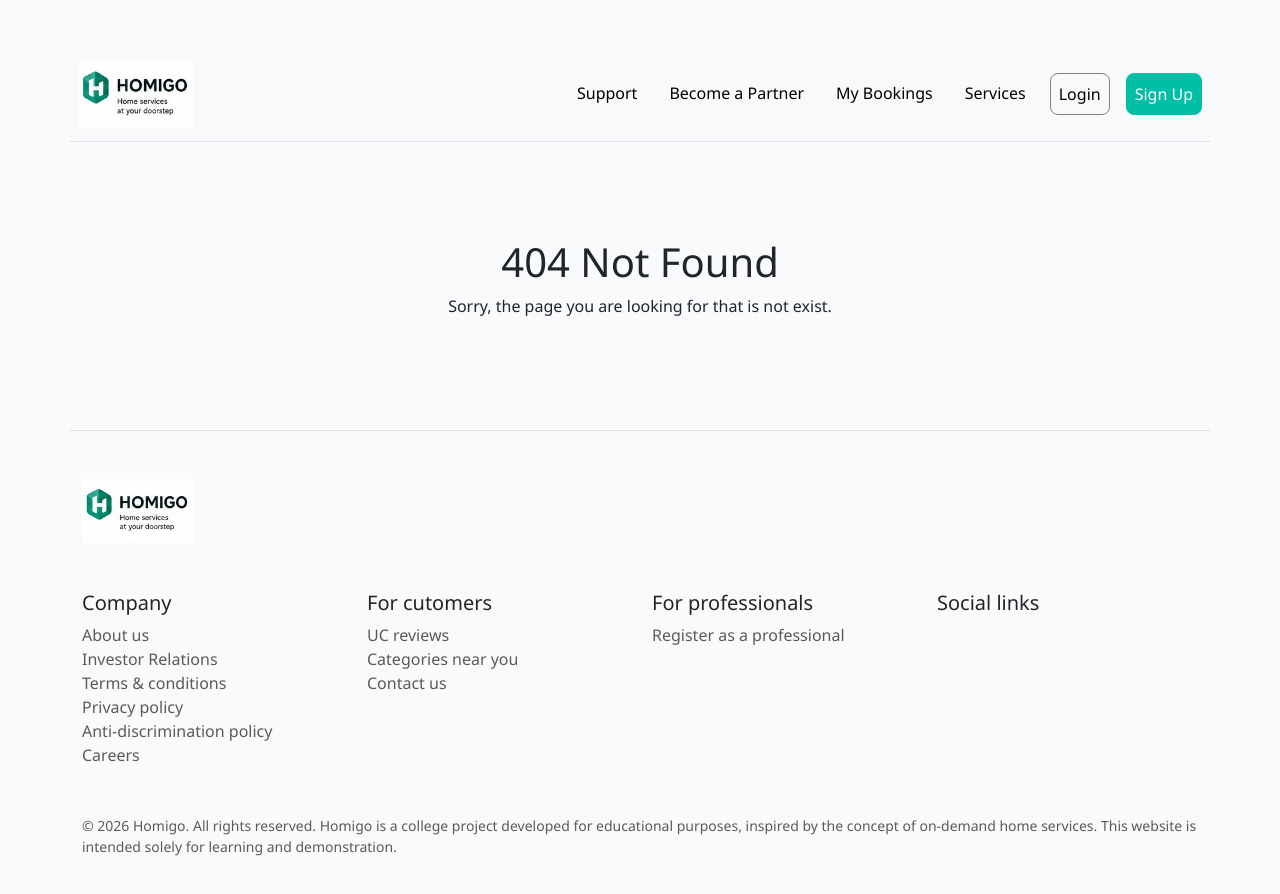
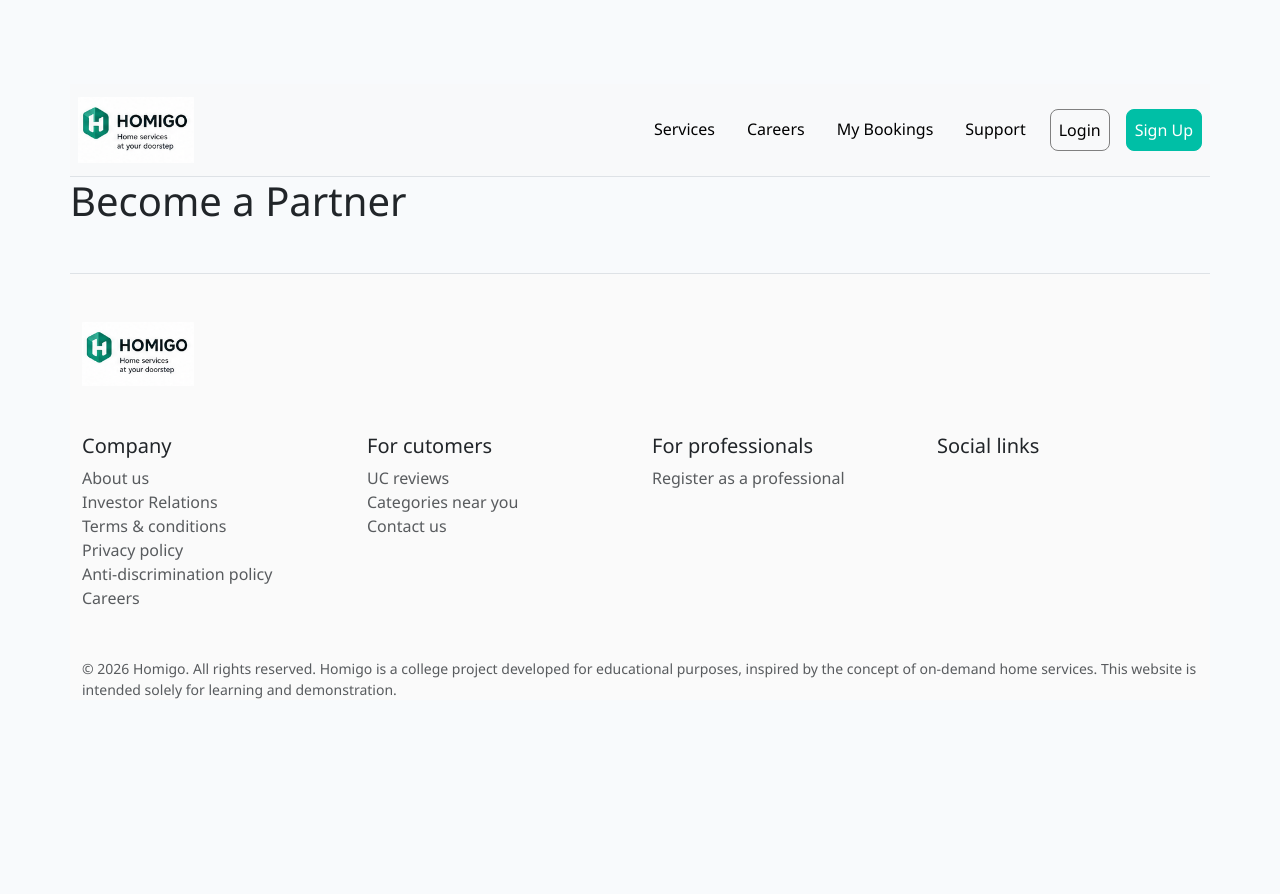
Before and after one commit to Oilia-basu/HomiGo, a React (Vite) app: page /careers in a window 1280 px wide. Shown: the top 894 px of the page. After the commit the page ends 800 px from the top, so only its background shows below. Built offline with nearby package versions, Linux system fonts and the light colour scheme.

Commit message:
rename become a partner into careers

```diff
--- a/src/landing_Page/Navbar.jsx
+++ b/src/landing_Page/Navbar.jsx
@@ -18,16 +18,16 @@ function Navbar() {
 
                 <div className="collapse navbar-collapse justify-content-end" id="navbarSupportedContent">
                     <ul className="navbar-nav gap-3">
-
                         <li className="nav-item">
-                            <Link className="nav-link active" to="/support">
-                                Support
+                            <Link className="nav-link active" to="/services">
+                                Services
                             </Link>
                         </li>
 
+
                         <li className="nav-item">
-                            <Link className="nav-link active" to="/becomeapartner">
-                                Become a Partner
+                            <Link className="nav-link active" to="/careers">
+                                Careers
                             </Link>
                         </li>
 
@@ -37,8 +37,8 @@ function Navbar() {
                             </Link>
                         </li>
                         <li className="nav-item">
-                            <Link className="nav-link active" to="/services">
-                                Services
+                            <Link className="nav-link active" to="/support">
+                                Support
                             </Link>
                         </li>
                         <li className="nav-item"
--- a/src/landing_Page/becomeapartner/BecomeApartner.jsx
+++ b/src/landing_Page/careers/CareersPage.jsx
@@ -1,7 +1,7 @@
-function BecomeApartner() {
+function CareersPage() {
     return (
         <h1>Become a Partner</h1>
      );
 }
 
-export default BecomeApartner;
+export default CareersPage;
--- a/src/main.jsx
+++ b/src/main.jsx
@@ -8,20 +8,20 @@ import './index.css'
 import Navbar from './landing_Page/Navbar.jsx'
 import Footer from './landing_Page/Footer.jsx'
 import Home from './landing_Page/home/Home.jsx'
-import BecomeApartner from './landing_Page/becomeapartner/BecomeApartner.jsx'
 import MyBookingPage from './landing_Page/mybookings/MyBookingPage.jsx'
 import Login from './landing_Page/Login.jsx'
 import Signup from './landing_Page/Signup.jsx'
 import NotFound from './landing_Page/NotFound.jsx'
 import SupportPage from './landing_Page/support/Support.jsx'
 import ServicePage from './landing_Page/services/ServicePage.jsx'
+import CareersPage from './landing_Page/careers/CareersPage.jsx'
 createRoot(document.getElementById('root')).render(
   <BrowserRouter>
   <Navbar/>
   <Routes>
     <Route path="/" element={<Home/>}/>
     <Route path="/support" element={<SupportPage/>}/>
-    <Route path="/becomeapartner" element={<BecomeApartner/>}/>
+    <Route path="/careers" element={<CareersPage/>}/>
     <Route path="/mybookings" element={<MyBookingPage/>}/>
     <Route path="/services" element={<ServicePage/>}/>
     <Route path="/login" element={<Login/>}/>
```
